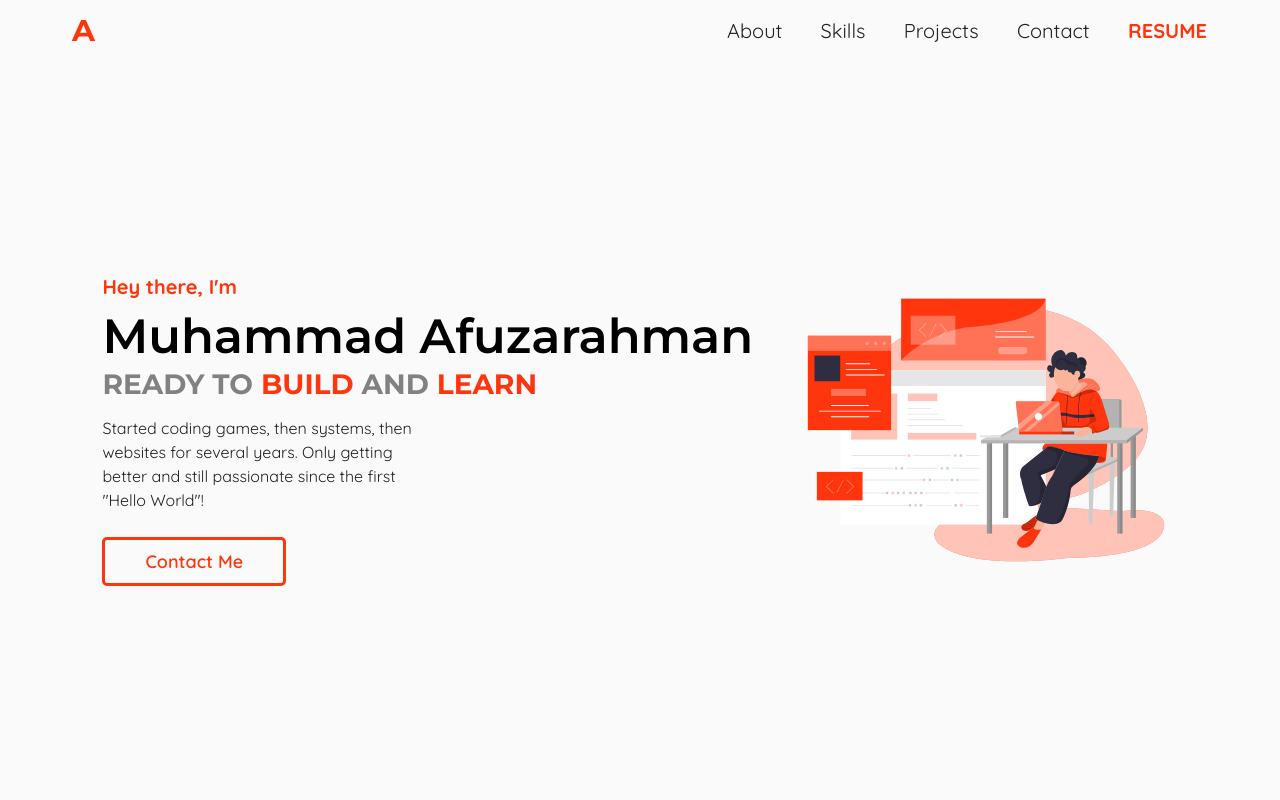
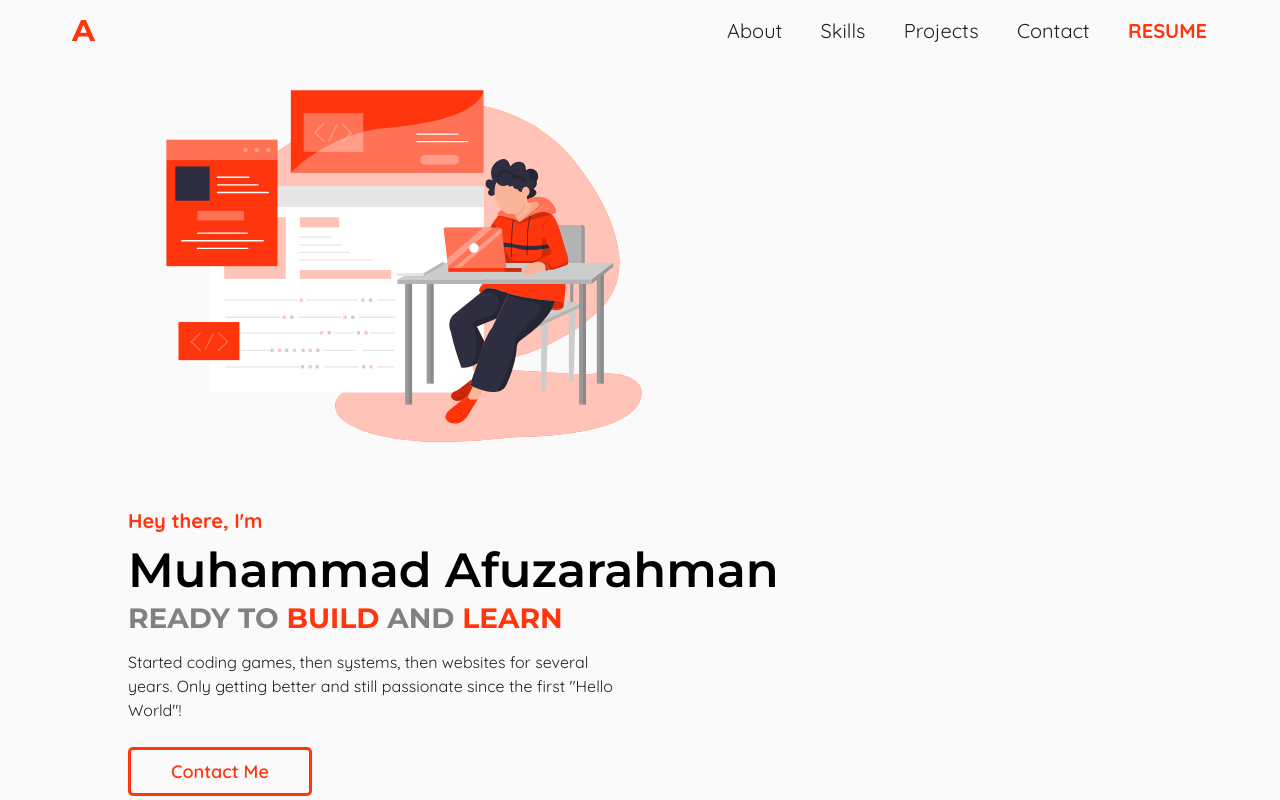
Before and after one commit to afutofu/afutofu.github.io, a React (Create React App) app: page / in a window 1280 px wide. Shown: the top 800 px of the page. Built offline with nearby package versions, Linux system fonts and the light colour scheme.

Commit message:
Improve width styling of home container and image

```diff
--- a/src/components/Home.js
+++ b/src/components/Home.js
@@ -29,13 +29,33 @@ const Container = styled.div`
     width: 30vw;
     margin-left: 20px;
 
+    @media only screen and (max-width: 1300px) {
+      width: 40vw;
+      margin-left: 20px;
+      margin-bottom: 40px;
+    }
+
     @media only screen and (max-width: 992px) {
-      display: none;
+      width: 45vw;
+    }
+
+    @media only screen and (max-width: 600px) {
+      width: 50vw;
     }
   }
 
   @media only screen and (max-width: 1600px) {
     margin: 0px 8%;
+    display: flex;
+    flex-direction: flex-start;
+    align-items: center;
+  }
+
+  @media only screen and (max-width: 1300px) {
+    margin: 0px 10%;
+    flex-direction: column-reverse;
+    justify-content: center;
+    align-items: flex-start;
   }
 
   @media only screen and (max-width: 992px) {
@@ -44,6 +64,8 @@ const Container = styled.div`
 
   @media only screen and (max-width: 600px) {
     margin: 0 10%;
+    justify-content: center;
+    align-items: center;
   }
 `;
 
@@ -248,7 +270,7 @@ const Home = ({ getHomeTl }) => {
     let tl = new TimelineLite();
 
     tl.staggerFrom(
-      [introduction, name, motto, description, button, homeImage],
+      [homeImage, introduction, name, motto, description, button],
       0.6,
       {
         y: 100,
```
